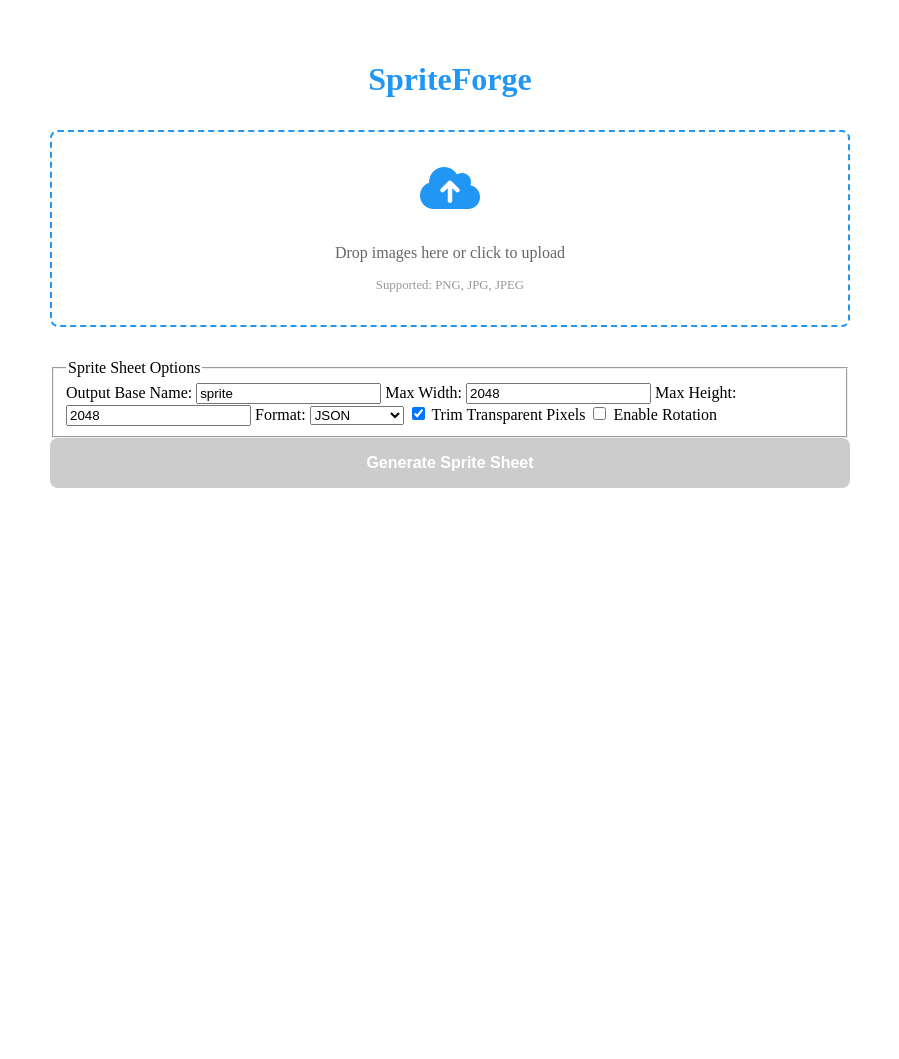
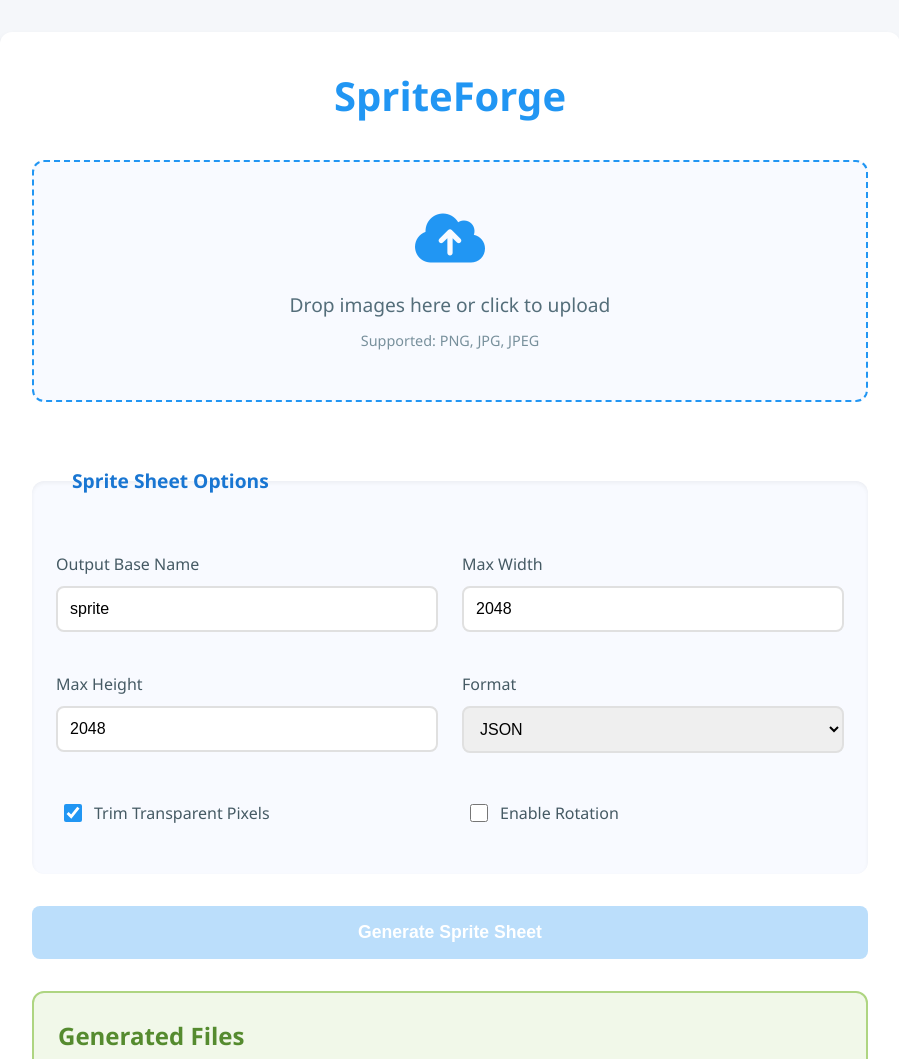
Before and after one commit to gamedev-yash/SpriteForge, a website: page frontend/index.html in a window 1280 px wide. Shown: the top 1059 px of the page, without its empty margins (190-1089 px from the left). Before the commit the page ends 800 px from the top, so only its background shows below. Drawn offline with Linux system fonts and the light colour scheme; no server answers.

Commit message:
updated overall look of the page

```diff
--- a/frontend/css/styles.css
+++ b/frontend/css/styles.css
@@ -1,56 +1,241 @@
+/* Modern CSS Reset */
+* {
+    box-sizing: border-box;
+    margin: 0;
+    padding: 0;
+}
+
+body {
+    font-family: 'Segoe UI', system-ui, -apple-system, sans-serif;
+    line-height: 1.6;
+    background: #f5f7fa;
+    color: #2c3e50;
+}
+
 .container {
-    max-width: 800px;
-    margin: 0 auto;
+    max-width: 900px;
+    margin: 2rem auto;
     padding: 2rem;
+    background: white;
+    border-radius: 12px;
+    box-shadow: 0 4px 6px rgba(0, 0, 0, 0.1);
 }
 
 h1 {
     text-align: center;
     color: #2196f3;
     margin-bottom: 2rem;
+    font-size: 2.5rem;
+    font-weight: 600;
 }
 
+/* Upload Area Styles */
 .upload-area {
     border: 2px dashed #2196f3;
-    border-radius: 8px;
-    padding: 2rem;
+    border-radius: 12px;
+    padding: 3rem 2rem;
     text-align: center;
     cursor: pointer;
-    margin-bottom: 1rem;
+    margin-bottom: 2rem;
     transition: all 0.3s ease;
+    background: #f8faff;
 }
 
 .upload-area:hover {
     background: rgba(33, 150, 243, 0.05);
+    transform: translateY(-2px);
 }
 
 .upload-area.dragover {
     border-color: #1976d2;
     background: rgba(33, 150, 243, 0.1);
+    transform: scale(1.02);
 }
 
 .upload-message {
-    color: #666;
+    color: #546e7a;
 }
 
 .upload-message i {
-    font-size: 3rem;
+    font-size: 3.5rem;
     color: #2196f3;
     margin-bottom: 1rem;
 }
 
+.upload-message p {
+    font-size: 1.2rem;
+    margin: 0.5rem 0;
+}
+
 .file-types {
     display: block;
-    font-size: 0.8rem;
-    color: #999;
+    font-size: 0.9rem;
+    color: #78909c;
     margin-top: 0.5rem;
 }
 
+/* Sprite Sheet Options Styles */
+fieldset {
+    border: none;
+    background: #f8faff;
+    padding: 1.5rem;
+    border-radius: 12px;
+    margin: 2rem 0;
+    box-shadow: inset 0 2px 4px rgba(0, 0, 0, 0.05);
+}
+
+legend {
+    font-size: 1.2rem;
+    font-weight: 600;
+    color: #1976d2;
+    padding: 0 1rem;
+    margin-bottom: 1rem;
+}
+
+.options-grid {
+    display: grid;
+    grid-template-columns: repeat(auto-fit, minmax(250px, 1fr));
+    gap: 1.5rem;
+    margin-top: 1rem;
+}
+
+label {
+    display: block;
+    margin-bottom: 1rem;
+    font-weight: 500;
+    color: #455a64;
+}
+
+input[type="text"],
+input[type="number"],
+select {
+    width: 100%;
+    padding: 0.75rem;
+    border: 2px solid #e0e0e0;
+    border-radius: 8px;
+    font-size: 1rem;
+    transition: all 0.3s ease;
+    margin-top: 0.5rem;
+}
+
+input[type="text"]:focus,
+input[type="number"]:focus,
+select:focus {
+    border-color: #2196f3;
+    outline: none;
+    box-shadow: 0 0 0 3px rgba(33, 150, 243, 0.1);
+}
+
+.checkbox-label {
+    display: flex;
+    align-items: center;
+    cursor: pointer;
+    padding: 0.5rem;
+    border-radius: 6px;
+    transition: background-color 0.2s;
+}
+
+.checkbox-label:hover {
+    background-color: rgba(33, 150, 243, 0.05);
+}
+
+input[type="checkbox"] {
+    margin-right: 0.75rem;
+    width: 18px;
+    height: 18px;
+    accent-color: #2196f3;
+}
+
+/* Button Styles */
+button {
+    width: 100%;
+    padding: 1rem;
+    background: #2196f3;
+    color: white;
+    border: none;
+    border-radius: 8px;
+    cursor: pointer;
+    font-size: 1.1rem;
+    font-weight: 600;
+    transition: all 0.3s ease;
+    display: flex;
+    align-items: center;
+    justify-content: center;
+    gap: 0.5rem;
+}
+
+button:hover:not(:disabled) {
+    background: #1976d2;
+    transform: translateY(-1px);
+    box-shadow: 0 4px 12px rgba(33, 150, 243, 0.2);
+}
+
+button:disabled {
+    background: #bbdefb;
+    cursor: not-allowed;
+    transform: none;
+    box-shadow: none;
+}
+
+/* Results Section */
+#result {
+    margin-top: 2rem;
+    padding: 1.5rem;
+    background: #f1f8e9;
+    border-radius: 12px;
+    border: 2px solid #aed581;
+}
+
+#result h2 {
+    color: #558b2f;
+    margin-bottom: 1rem;
+}
+
+.download-links {
+    display: flex;
+    gap: 1rem;
+    flex-wrap: wrap;
+}
+
+.download-links a {
+    flex: 1;
+    min-width: 200px;
+    padding: 1rem;
+    background: #4caf50;
+    color: white;
+    text-decoration: none;
+    border-radius: 8px;
+    text-align: center;
+    transition: all 0.3s ease;
+    display: flex;
+    align-items: center;
+    justify-content: center;
+    gap: 0.5rem;
+}
+
+.download-links a:hover {
+    background: #43a047;
+    transform: translateY(-2px);
+    box-shadow: 0 4px 12px rgba(76, 175, 80, 0.2);
+}
+
+/* Cleanup Button */
+.cleanup-btn {
+    margin-top: 2rem;
+    background: #ff5252;
+}
+
+.cleanup-btn:hover {
+    background: #d32f2f;
+    box-shadow: 0 4px 12px rgba(255, 82, 82, 0.2);
+}
+
+/* Preview Grid */
 .image-preview-container {
     display: grid;
-    grid-template-columns: repeat(auto-fill, minmax(150px, 1fr));
+    grid-template-columns: repeat(auto-fill, minmax(120px, 1fr));
     gap: 1rem;
-    margin: 1rem 0;
+    margin: 1.5rem 0;
 }
 
 .image-preview-wrapper {
@@ -58,7 +243,14 @@ h1 {
     aspect-ratio: 1;
     border-radius: 8px;
     overflow: hidden;
-    border: 1px solid #ddd;
+    border: 2px solid #e0e0e0;
+    transition: all 0.3s ease;
+}
+
+.image-preview-wrapper:hover {
+    border-color: #2196f3;
+    transform: translateY(-2px);
+    box-shadow: 0 4px 12px rgba(0, 0, 0, 0.1);
 }
 
 .image-preview {
@@ -81,77 +273,14 @@ h1 {
     align-items: center;
     justify-content: center;
     cursor: pointer;
-    color: #ff4444;
+    color: #ff5252;
     border: none;
     transition: all 0.2s ease;
+    box-shadow: 0 2px 4px rgba(0, 0, 0, 0.1);
 }
 
 .remove-image:hover {
-    background: #ff4444;
+    background: #ff5252;
     color: white;
+    transform: scale(1.1);
 }
-
-button {
-    width: 100%;
-    padding: 1rem;
-    background: #2196f3;
-    color: white;
-    border: none;
-    border-radius: 8px;
-    cursor: pointer;
-    font-size: 1rem;
-    font-weight: bold;
-    transition: background 0.3s ease;
-}
-
-button:hover:not(:disabled) {
-    background: #1976d2;
-}
-
-button:disabled {
-    background: #ccc;
-    cursor: not-allowed;
-}
-
-.hidden {
-    display: none;
-}
-
-.download-links {
-    margin-top: 1rem;
-}
-
-.download-links a {
-    display: inline-block;
-    padding: 0.5rem 1rem;
-    margin: 0.5rem;
-    background: #4CAF50;
-    color: white;
-    text-decoration: none;
-    border-radius: 4px;
-    transition: background 0.3s ease;
-}
-
-.download-links a:hover {
-    background: #45a049;
-}
-
-.cleanup-btn {
-    margin-top: 2rem;
-    padding: 0.75rem 1.5rem;
-    background: #ff4444;
-    color: white;
-    border: none;
-    border-radius: 8px;
-    cursor: pointer;
-    font-size: 0.9rem;
-    transition: background 0.3s ease;
-}
-
-.cleanup-btn:hover {
-    background: #cc0000;
-}
-
-.cleanup-btn i {
-    margin-right: 0.5rem;
-}
--- a/frontend/index.html
+++ b/frontend/index.html
@@ -22,37 +22,37 @@
             <div id="imagePreviewContainer" class="image-preview-container"></div>
             <fieldset>
                 <legend>Sprite Sheet Options</legend>
+                <div class="options-grid">
                     <label>
-                    Output Base Name:
+                        Output Base Name
                         <input type="text" id="outputBaseName" name="outputBaseName" placeholder="sprite" value="sprite" />
                     </label>
                     <label>
-                    Max Width:
+                        Max Width
                         <input type="number" id="maxWidth" name="maxWidth" placeholder="2048" value="2048" min="1" />
                     </label>
                     <label>
-                    Max Height:
+                        Max Height
                         <input type="number" id="maxHeight" name="maxHeight" placeholder="2048" value="2048" min="1" />
                     </label>
                     <label>
-                    Format:
+                        Format
                         <select id="format" name="format">
                             <option value="json">JSON</option>
                             <option value="json-array">JSON Array</option>
                             <option value="phaser">Phaser</option>
                             <option value="unity">Unity</option>
-                        <!-- Add more formats as needed -->
                         </select>
                     </label>
-                <label>
+                    <label class="checkbox-label">
                         <input type="checkbox" id="trim" name="trim" checked />
                         Trim Transparent Pixels
                     </label>
-                <label>
+                    <label class="checkbox-label">
                         <input type="checkbox" id="enableRotation" name="enableRotation" />
                         Enable Rotation
                     </label>
-                <!-- Add more options as needed -->
+                </div>
             </fieldset>
             <button type="submit" id="submitBtn" disabled>Generate Sprite Sheet</button>
         </form>
```
Lines whose indentation alone changed are shown as unchanged.
